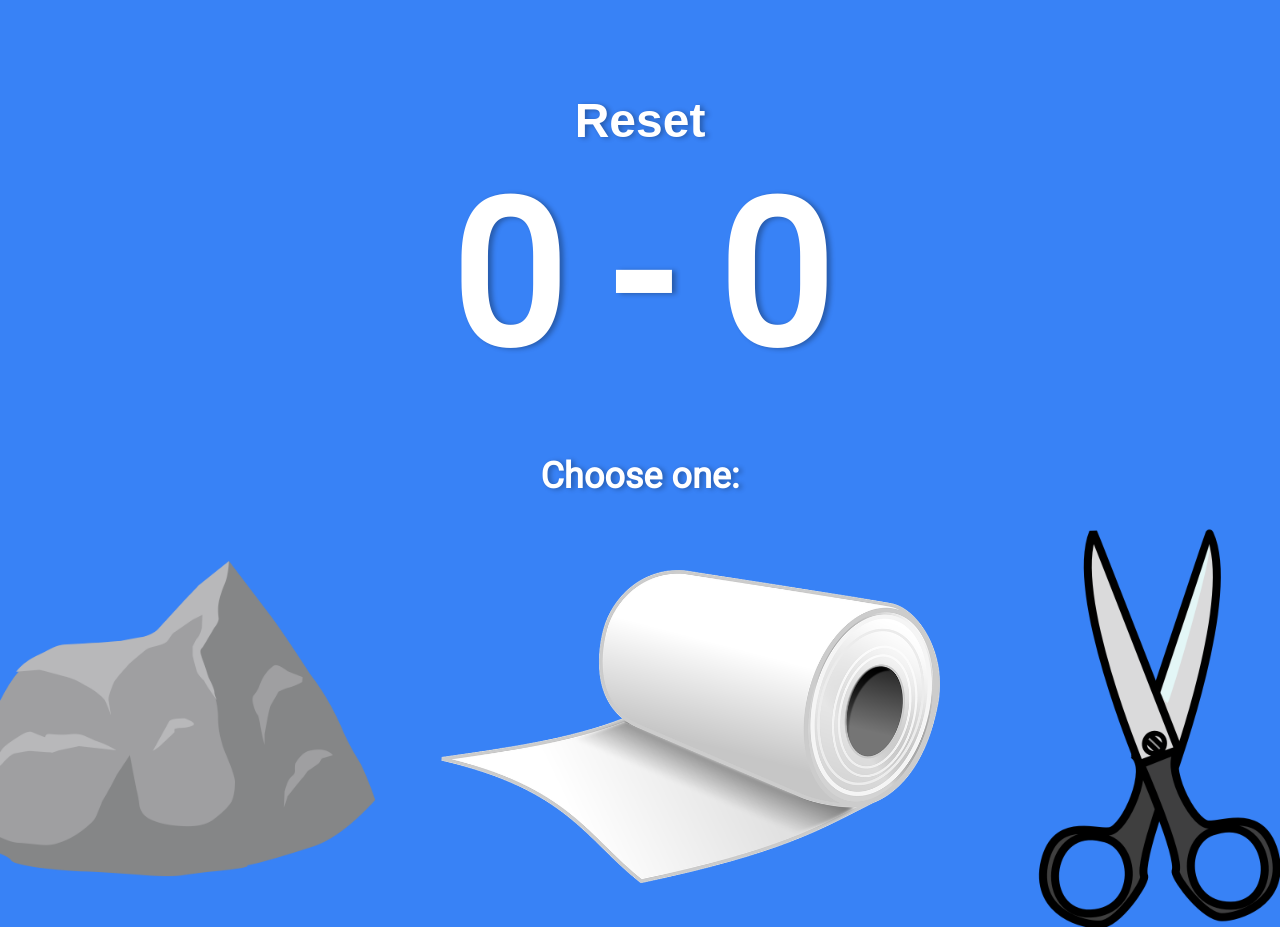
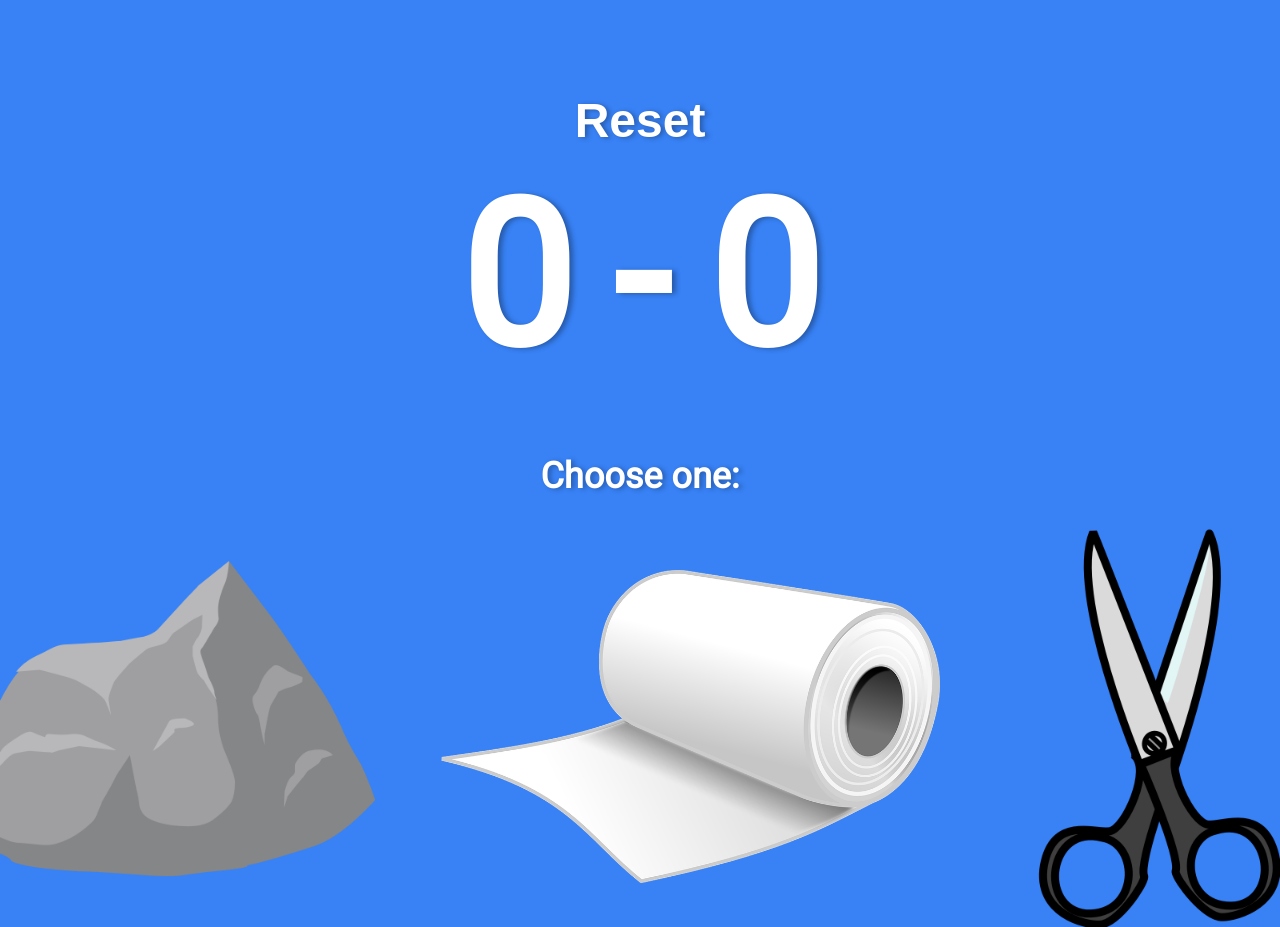
Before and after one commit to balinwarren/Rock-Paper-Scissors, a plain HTML site: page index.html in a window 1280 px wide. Shown: the top 927 px of the page. Drawn offline with Linux system fonts and the light colour scheme.

Commit message:
Fixed scoreboard to be seperate elements

```diff
--- a/index.html
+++ b/index.html
@@ -13,7 +13,11 @@
   </div>
 
   <div class="score-container">
-    <h1 class="score">0 - 0</h1>
+    <div class="score">
+      <h1 class="score-text" id="userScore">0</h1>
+      <h1 class="score-text">-</h1>
+      <h1 class="score-text" id="computerScore">0</h1>
+    </div>
   </div>
 
   <div class="choices">
--- a/style.css
+++ b/style.css
@@ -31,6 +31,13 @@ body {
 }
 
 .score {
+  display: flex;
+  justify-content: center;
+  align-items: center;
+  gap: 40px;
+}
+
+.score-text {
   font-size: 200px;
   font-weight: 900;
   color: white;
```
